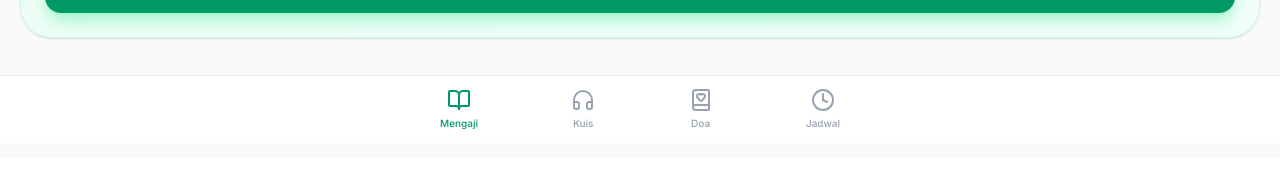
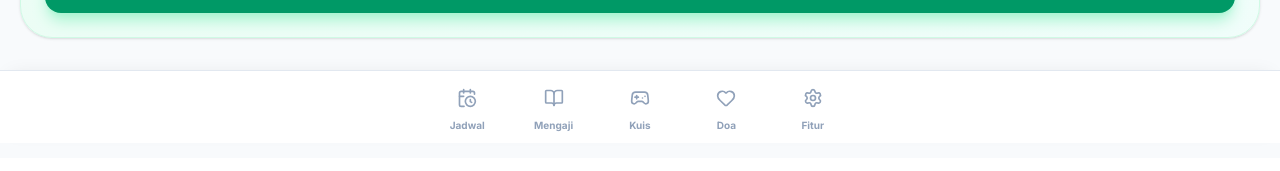
Before and after one commit to untungsetiawan476/hafiz-quran-app, a Next.js app: page / in a window 1280 px wide. Shown: the part 657-828 px from the top of the page. Built offline with nearby package versions, Linux system fonts and the light colour scheme; no server answers.

Commit message:
Update BottomNav.tsx

```diff
--- a/components/BottomNav.tsx
+++ b/components/BottomNav.tsx
@@ -2,42 +2,74 @@
 
 import Link from "next/link";
 import { usePathname } from "next/navigation";
-import { BookOpen, Headphones, BookHeart, Clock } from "lucide-react";
+import { CalendarClock, BookOpen, Gamepad2, Heart, Settings } from "lucide-react";
 
 export default function BottomNav() {
   const pathname = usePathname();
 
-  const menuItems = [
-    { name: "Mengaji", href: "/", icon: BookOpen },
-    { name: "Kuis", href: "/kuis", icon: Headphones },
-    { name: "Doa", href: "/doa", icon: BookHeart },
-    { name: "Jadwal", href: "/jadwal", icon: Clock },
+  // Daftar menu navigasi
+  const navItems = [
+    { name: "Jadwal", path: "/jadwal", icon: CalendarClock },
+    { name: "Mengaji", path: "/mengaji", icon: BookOpen },
+    { name: "Kuis", path: "/kuis", icon: Gamepad2 },
+    { name: "Doa", path: "/doa", icon: Heart },
+    { name: "Fitur", path: "/fitur", icon: Settings },
   ];
 
+  // Agar tidak muncul saat di halaman Play Kuis (biar user fokus kuis)
+  if (pathname?.includes("/kuis/play")) {
+    return null;
+  }
+
   return (
-    <div className="fixed bottom-0 left-0 right-0 bg-white border-t border-gray-200 z-50">
-      <div className="max-w-md mx-auto flex justify-between px-6 py-3">
-        {menuItems.map((item) => {
-          const isActive = pathname === item.href;
+    // Memastikan posisinya menempel di bawah dan mendukung Dark Mode
+    <div className="fixed bottom-0 left-0 right-0 z-50 flex justify-center w-full pointer-events-none">
+
+      <div className="w-full bg-white dark:bg-slate-800 border-t border-slate-200 dark:border-slate-700 shadow-[0_-4px_20px_-10px_rgba(0,0,0,0.1)] transition-colors duration-300 pointer-events-auto pb-safe">
+
+        <div className="flex justify-around items-center p-2 max-w-md mx-auto">
+          {navItems.map((item) => {
+            // Cek apakah tab ini sedang aktif
+            const isActive = pathname === item.path || pathname?.startsWith(item.path + "/");
             const Icon = item.icon;
+
             return (
-            <Link key={item.name} href={item.href} className="flex flex-col items-center">
-              <Icon
-                className={`w-6 h-6 mb-1 transition-colors ${
-                  isActive ? "text-emerald-600" : "text-gray-400"
-                }`}
-              />
-              <span
-                className={`text-[10px] font-medium transition-colors ${
-                  isActive ? "text-emerald-600" : "text-gray-400"
-                }`}
+              <Link
+                key={item.name}
+                href={item.path}
+                className="flex flex-col items-center justify-center w-16 h-14 relative group active:scale-95 transition-transform"
               >
+                <div className={`flex flex-col items-center justify-center transition-all duration-300 ${isActive ? '-translate-y-1' : ''}`}>
+
+                  {/* Ikon Menu */}
+                  <div className={`p-1.5 rounded-xl transition-colors ${
+                    isActive
+                      ? 'bg-emerald-100 dark:bg-emerald-900/50 text-emerald-600 dark:text-emerald-400'
+                      : 'text-slate-400 dark:text-slate-500 group-hover:text-emerald-500 dark:group-hover:text-emerald-400'
+                  }`}>
+                    <Icon className={`w-5 h-5 ${isActive ? 'fill-emerald-600/20 dark:fill-emerald-400/20' : ''}`} />
+                  </div>
+
+                  {/* Teks Menu */}
+                  <span className={`text-[10px] font-bold mt-1 transition-colors ${
+                    isActive
+                      ? 'text-emerald-600 dark:text-emerald-400'
+                      : 'text-slate-400 dark:text-slate-500'
+                  }`}>
                     {item.name}
                   </span>
+
+                </div>
+
+                {/* Titik indikator kecil di bawah menu yang aktif */}
+                {isActive && (
+                  <div className="absolute -bottom-1 w-1 h-1 rounded-full bg-emerald-600 dark:bg-emerald-400 animate-pulse"></div>
+                )}
               </Link>
             );
           })}
         </div>
       </div>
+    </div>
   );
 }
```
Lines whose indentation alone changed are shown as unchanged.
